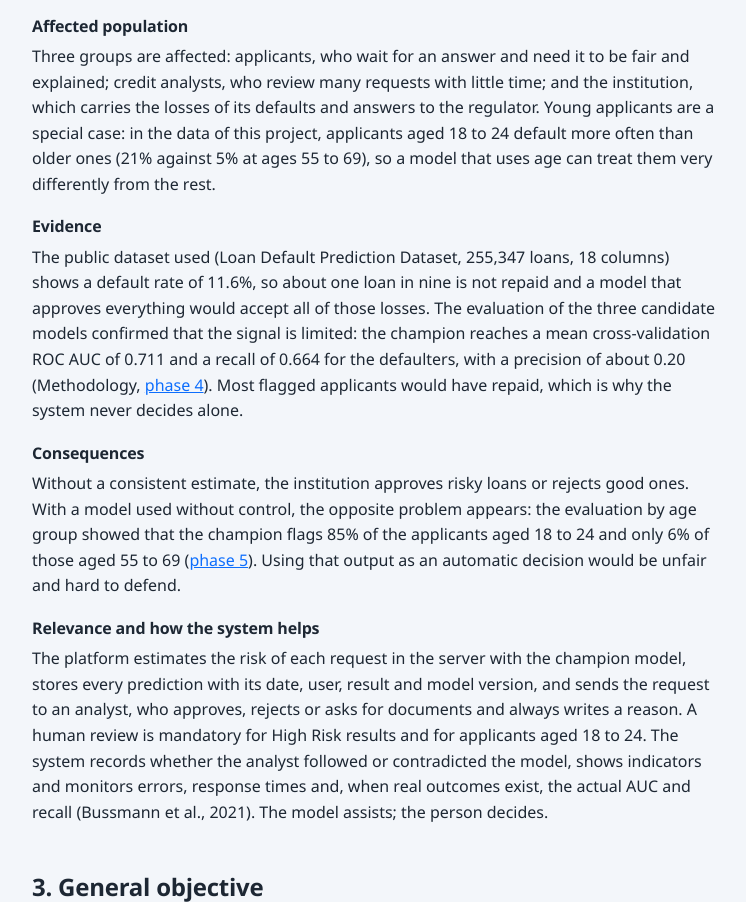
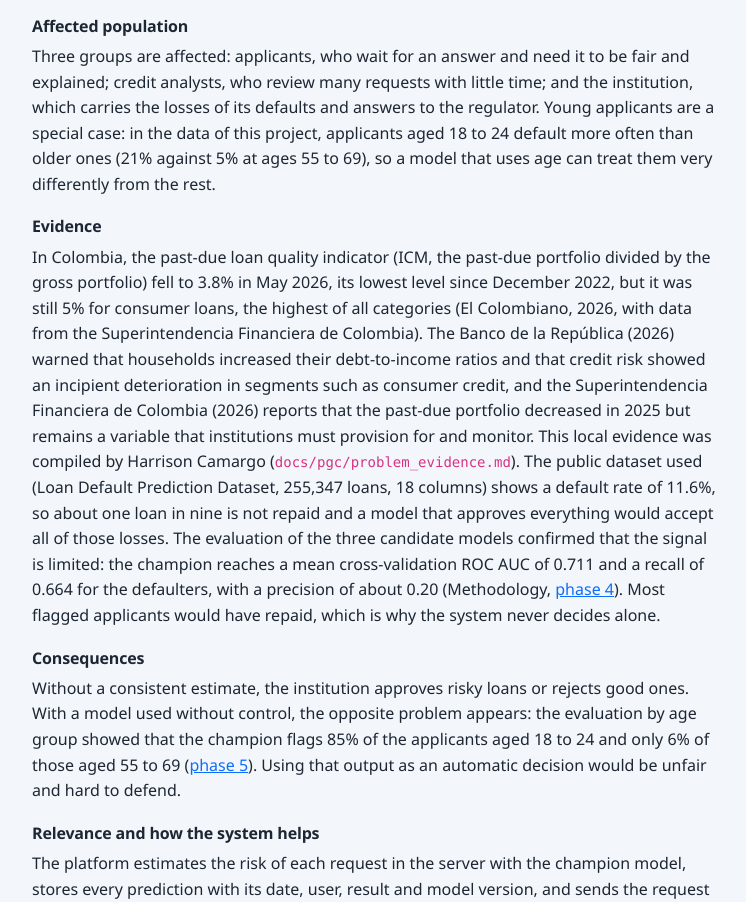
Before and after one commit to Cristhian731/Credit-Risk, a Flask app: page / in a window 1280 px wide. Shown: the part 2056-2958 px from the top of the page, without its empty margins (140-886 px from the left). Run offline with Flask 3, Linux system fonts and the light colour scheme; some libraries are stand-ins or nearby versions.

Commit message:
feat(home): use the local evidence of the problem with its sources in the project documentation

```diff
--- a/templates/main/_pgc.html
+++ b/templates/main/_pgc.html
@@ -35,7 +35,7 @@
       <p>Three groups are affected: applicants, who wait for an answer and need it to be fair and explained; credit analysts, who review many requests with little time; and the institution, which carries the losses of its defaults and answers to the regulator. Young applicants are a special case: in the data of this project, applicants aged 18 to 24 default more often than older ones (21% against 5% at ages 55 to 69), so a model that uses age can treat them very differently from the rest.</p>
 
       <h4 class="h6 fw-bold">Evidence</h4>
-      <p>The public dataset used (Loan Default Prediction Dataset, 255,347 loans, 18 columns) shows a default rate of 11.6%, so about one loan in nine is not repaid and a model that approves everything would accept all of those losses. The evaluation of the three candidate models confirmed that the signal is limited: the champion reaches a mean cross-validation ROC AUC of 0.711 and a recall of 0.664 for the defaulters, with a precision of about 0.20 (Methodology, <a href="{{ url_for('methodology.phase', number=4) }}">phase 4</a>). Most flagged applicants would have repaid, which is why the system never decides alone.</p>
+      <p>In Colombia, the past-due loan quality indicator (ICM, the past-due portfolio divided by the gross portfolio) fell to 3.8% in May 2026, its lowest level since December 2022, but it was still 5% for consumer loans, the highest of all categories (El Colombiano, 2026, with data from the Superintendencia Financiera de Colombia). The Banco de la República (2026) warned that households increased their debt-to-income ratios and that credit risk showed an incipient deterioration in segments such as consumer credit, and the Superintendencia Financiera de Colombia (2026) reports that the past-due portfolio decreased in 2025 but remains a variable that institutions must provision for and monitor. This local evidence was compiled by Harrison Camargo (<code>docs/pgc/problem_evidence.md</code>). The public dataset used (Loan Default Prediction Dataset, 255,347 loans, 18 columns) shows a default rate of 11.6%, so about one loan in nine is not repaid and a model that approves everything would accept all of those losses. The evaluation of the three candidate models confirmed that the signal is limited: the champion reaches a mean cross-validation ROC AUC of 0.711 and a recall of 0.664 for the defaulters, with a precision of about 0.20 (Methodology, <a href="{{ url_for('methodology.phase', number=4) }}">phase 4</a>). Most flagged applicants would have repaid, which is why the system never decides alone.</p>
 
       <h4 class="h6 fw-bold">Consequences</h4>
       <p>Without a consistent estimate, the institution approves risky loans or rejects good ones. With a model used without control, the opposite problem appears: the evaluation by age group showed that the champion flags 85% of the applicants aged 18 to 24 and only 6% of those aged 55 to 69 (<a href="{{ url_for('methodology.phase', number=5) }}">phase 5</a>). Using that output as an automatic decision would be unfair and hard to defend.</p>
@@ -136,16 +136,19 @@
 
     <article class="mb-5" id="pgc-references">
       <h3 class="h4 fw-bold">7. Bibliographic references</h3>
+      <p class="apa-reference">Banco de la Rep&uacute;blica. (2026). <em>Reporte de Estabilidad Financiera: I semestre de 2026</em> (Edici&oacute;n n.&ordm; 47). <a href="https://www.banrep.gov.co/sites/default/files/publicaciones/archivos/reporte-estabilidad-financiera-1sem-2026.pdf">https://www.banrep.gov.co/sites/default/files/publicaciones/archivos/reporte-estabilidad-financiera-1sem-2026.pdf</a></p>
       <p class="apa-reference">Basel Committee on Banking Supervision. (2017). <em>Basel III: Finalising post-crisis reforms</em>. Bank for International Settlements. <a href="https://www.bis.org/bcbs/publ/d424.htm">https://www.bis.org/bcbs/publ/d424.htm</a></p>
       <p class="apa-reference">Bussmann, N., Giudici, P., Marinelli, D., &amp; Papenbrock, J. (2021). Explainable machine learning in credit risk management. <em>Computational Economics, 57</em>(1), 203&ndash;216. <a href="https://doi.org/10.1007/s10614-020-10042-0">https://doi.org/10.1007/s10614-020-10042-0</a></p>
       <p class="apa-reference">Chen, T., &amp; Guestrin, C. (2016). XGBoost: A scalable tree boosting system. In <em>Proceedings of the 22nd ACM SIGKDD International Conference on Knowledge Discovery and Data Mining</em> (pp. 785&ndash;794). ACM. <a href="https://doi.org/10.1145/2939672.2939785">https://doi.org/10.1145/2939672.2939785</a></p>
       <p class="apa-reference">Dastile, X., Celik, T., &amp; Potsane, M. (2020). Statistical and machine learning models in credit scoring: A systematic literature survey. <em>Applied Soft Computing, 91</em>, Article 106263. <a href="https://doi.org/10.1016/j.asoc.2020.106263">https://doi.org/10.1016/j.asoc.2020.106263</a></p>
+      <p class="apa-reference">El Colombiano. (2026, June 2). Cr&eacute;dito en Colombia crece 15,4 % impulsado por empresas y tarjetas [Article]. <a href="https://www.elcolombiano.com/negocios/credito-colombia-crece-15-4-por-ciento-impulsado-por-empresas-y-tarjetas-2026-OB37278868">https://www.elcolombiano.com/negocios/credito-colombia-crece-15-4-por-ciento-impulsado-por-empresas-y-tarjetas-2026-OB37278868</a></p>
       <p class="apa-reference">Gunnarsson, B. R., vanden Broucke, S., Baesens, B., &Oacute;skarsd&oacute;ttir, M., &amp; Lemahieu, W. (2021). Deep learning for credit scoring: Do or don&rsquo;t? <em>European Journal of Operational Research, 295</em>(1), 292&ndash;305. <a href="https://doi.org/10.1016/j.ejor.2021.03.006">https://doi.org/10.1016/j.ejor.2021.03.006</a></p>
       <p class="apa-reference">Jolliffe, I. T., &amp; Cadima, J. (2016). Principal component analysis: A review and recent developments. <em>Philosophical Transactions of the Royal Society A, 374</em>(2065), Article 20150202. <a href="https://doi.org/10.1098/rsta.2015.0202">https://doi.org/10.1098/rsta.2015.0202</a></p>
       <p class="apa-reference">Lessmann, S., Baesens, B., Seow, H.-V., &amp; Thomas, L. C. (2015). Benchmarking state-of-the-art classification algorithms for credit scoring: An update of research. <em>European Journal of Operational Research, 247</em>(1), 124&ndash;136. <a href="https://doi.org/10.1016/j.ejor.2015.05.030">https://doi.org/10.1016/j.ejor.2015.05.030</a></p>
       <p class="apa-reference">Nikhil1e9. (n.d.). <em>Loan default prediction dataset</em> [Data set]. Kaggle. <a href="https://www.kaggle.com/datasets/nikhil1e9/loan-default">https://www.kaggle.com/datasets/nikhil1e9/loan-default</a></p>
       <p class="apa-reference">Rousseeuw, P. J. (1987). Silhouettes: A graphical aid to the interpretation and validation of cluster analysis. <em>Journal of Computational and Applied Mathematics, 20</em>, 53&ndash;65. <a href="https://doi.org/10.1016/0377-0427(87)90125-7">https://doi.org/10.1016/0377-0427(87)90125-7</a></p>
-      <p class="apa-reference mb-0">Studer, S., Bui, T. B., Drescher, C., Hanuschkin, A., Winkler, L., Peters, S., &amp; M&uuml;ller, K.-R. (2021). Towards CRISP-ML(Q): A machine learning process model with quality assurance methodology. <em>Machine Learning and Knowledge Extraction, 3</em>(2), 392&ndash;413. <a href="https://doi.org/10.3390/make3020020">https://doi.org/10.3390/make3020020</a></p>
+      <p class="apa-reference">Studer, S., Bui, T. B., Drescher, C., Hanuschkin, A., Winkler, L., Peters, S., &amp; M&uuml;ller, K.-R. (2021). Towards CRISP-ML(Q): A machine learning process model with quality assurance methodology. <em>Machine Learning and Knowledge Extraction, 3</em>(2), 392&ndash;413. <a href="https://doi.org/10.3390/make3020020">https://doi.org/10.3390/make3020020</a></p>
+      <p class="apa-reference mb-0">Superintendencia Financiera de Colombia. (2026, February 20). <em>Sistema financiero colombiano en cifras &ndash; diciembre 2025</em>. <a href="https://www.superfinanciera.gov.co/publicaciones/10116024/sistema-financiero-colombiano-en-cifras-diciembre-2025/">https://www.superfinanciera.gov.co/publicaciones/10116024/sistema-financiero-colombiano-en-cifras-diciembre-2025/</a></p>
     </article>
   </div>
 </section>
```
Also changed, not shown: tests/test_pgc_home.py (+7 -0 lines).
